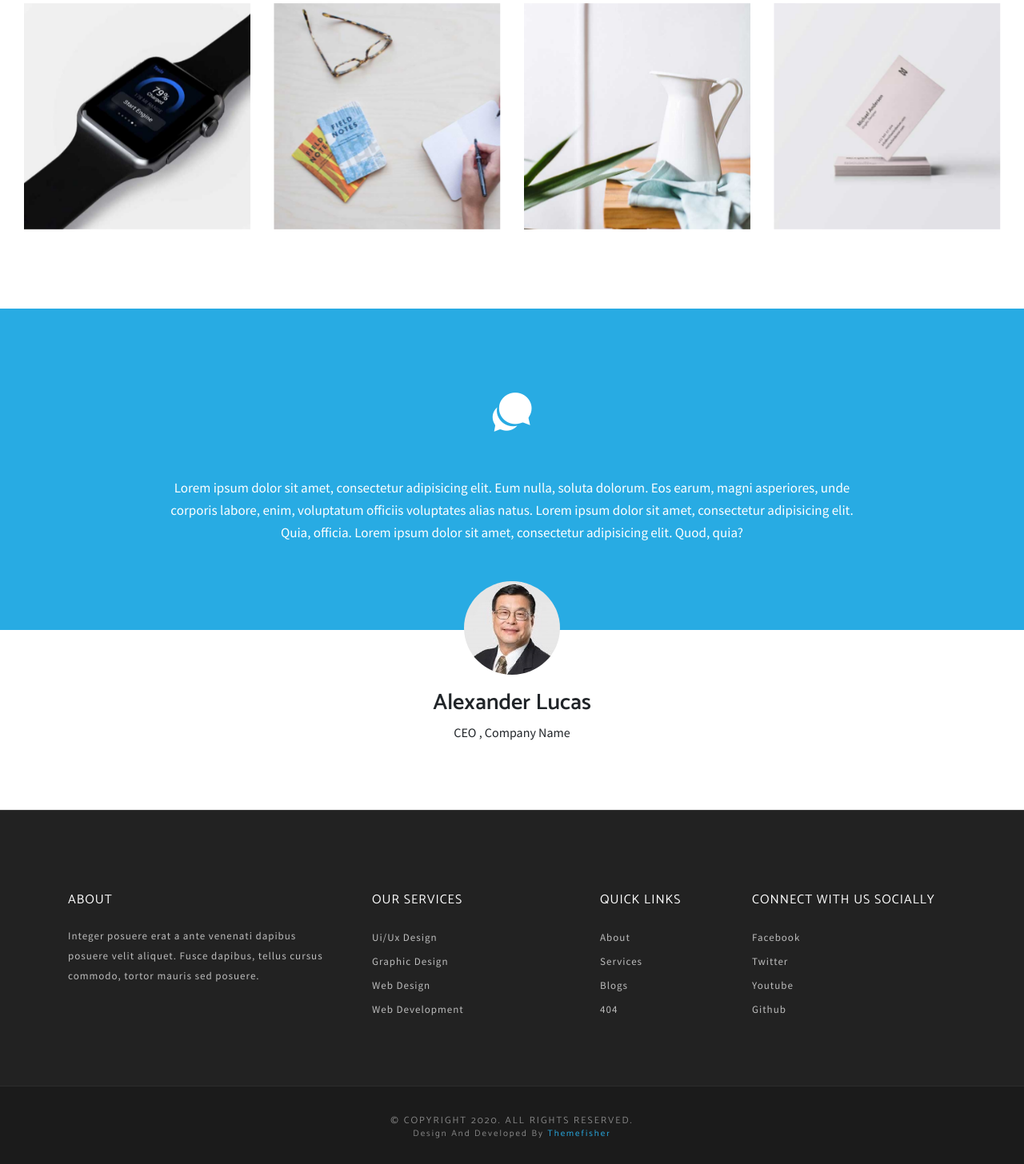
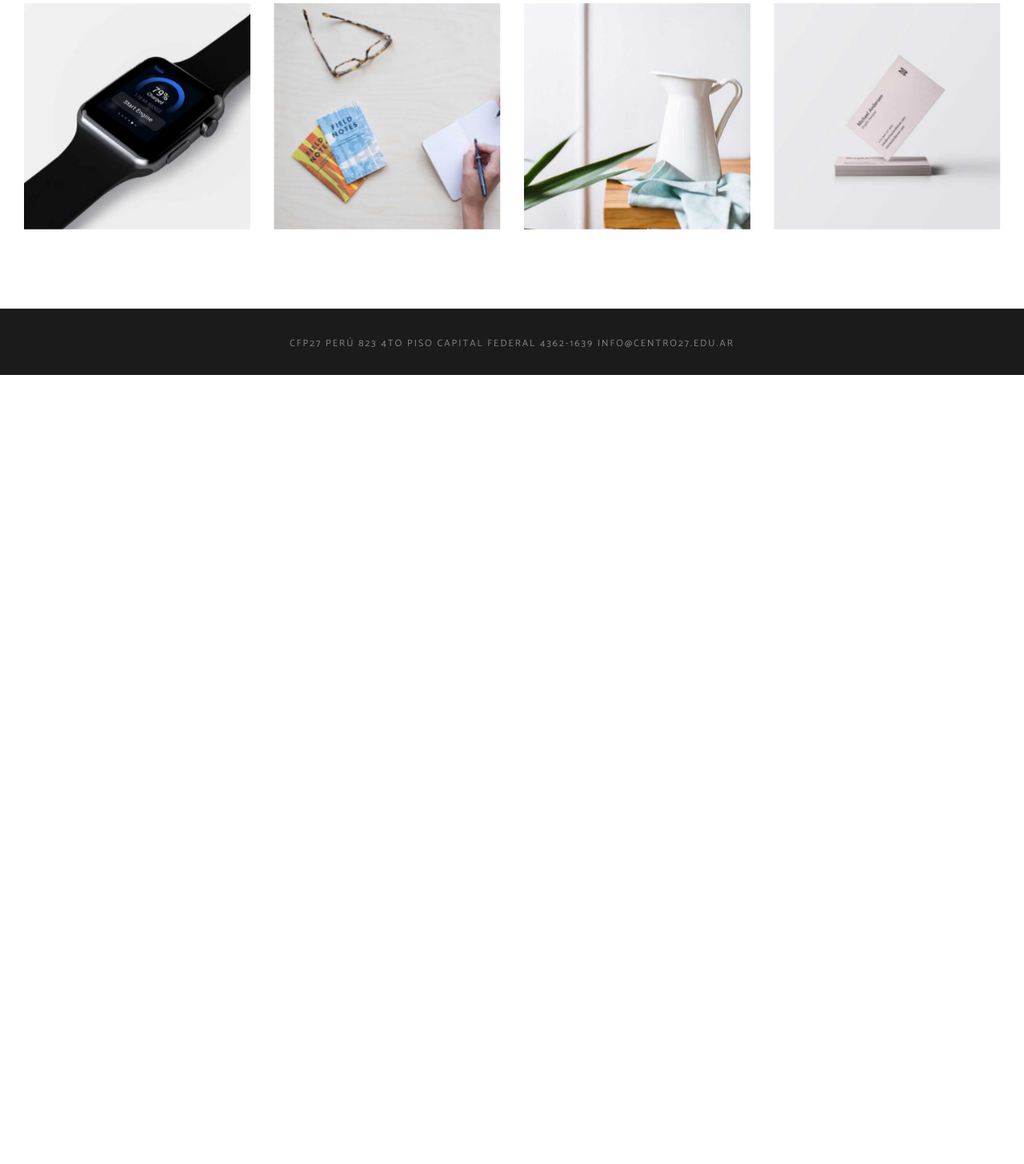
Before and after one commit to sergiogimenezclass/sitiowebcfp27, a plain HTML site: page portfolio.html in a window 1280 px wide. Shown: the part 601-2057 px from the top of the page at 80% size. After the commit the page ends 1070 px from the top, so only its background shows below. Drawn offline with Linux system fonts and the light colour scheme; some packages are replaced by stand-ins of ours; files whose address does not match are found by name.

Commit message:
Quitamos seccion de testimonios y footer

```diff
--- a/portfolio.html
+++ b/portfolio.html
@@ -263,134 +263,18 @@ End Fixed Navigation
 <!-- Start Testimonial
 =========================================== -->
 
-	<section class="testimonial section" id="testimonial">
-		<div class="container">
-			<div class="row">
-				<div class="col-lg-12">
-					<!-- testimonial wrapper -->
-					<div class="testimonial-slider">
-						<!-- testimonial single -->
-						<div class="item text-center">
-							<i class="tf-ion-chatbubbles"></i>
-							<!-- client info -->
-							<div class="client-details">
-								<p>Lorem ipsum dolor sit amet, consectetur adipisicing elit. Eum nulla, soluta dolorum. Eos earum, magni asperiores, unde corporis labore, enim, voluptatum officiis voluptates alias natus. Lorem ipsum dolor sit amet, consectetur adipisicing elit. Quia, officia. Lorem ipsum dolor sit amet, consectetur adipisicing elit. Quod, quia?</p>
-							</div>
-							<!-- /client info -->
-							<!-- client photo -->
-							<div class="client-thumb">
-								<img loading="lazy" src="images/client-logo/clients-1.jpg" class="img-fluid" alt="">
-							</div>
-							<div class="client-meta">
-								<h3>William Martin</h3>
-								<span>CEO , Company Name</span>
-							</div>
-							<!-- /client photo -->
-						</div>
-						<!-- /testimonial single -->
-
-						<!-- testimonial single -->
-						<div class="item text-center">
-							<i class="tf-ion-chatbubbles"></i>
-							<!-- client info -->
-							<div class="client-details">
-								<p>Lorem ipsum dolor sit amet, consectetur adipisicing elit. Eum nulla, soluta dolorum. Eos earum, magni asperiores, unde corporis labore, enim, voluptatum officiis voluptates alias natus. Lorem ipsum dolor sit amet, consectetur adipisicing elit. Quia, officia. Lorem ipsum dolor sit amet, consectetur adipisicing elit. Quod, quia?</p>
-							</div>
-							<!-- /client info -->
-							<!-- client photo -->
-							<div class="client-thumb">
-								<img loading="lazy" src="images/client-logo/clients-2.jpg" class="img-fluid" alt="">
-							</div>
-							<div class="client-meta">
-								<h3>Emma Harrison</h3>
-								<span>CEO , Company Name</span>
-							</div>
-							<!-- /client photo -->
-						</div>
-						<!-- /testimonial single -->
-
-						<!-- testimonial single -->
-						<div class="item text-center">
-							<i class="tf-ion-chatbubbles"></i>
-							<!-- client info -->
-							<div class="client-details">
-								<p>Lorem ipsum dolor sit amet, consectetur adipisicing elit. Eum nulla, soluta dolorum. Eos earum, magni asperiores, unde corporis labore, enim, voluptatum officiis voluptates alias natus. Lorem ipsum dolor sit amet, consectetur adipisicing elit. Quia, officia. Lorem ipsum dolor sit amet, consectetur adipisicing elit. Quod, quia?</p>
-							</div>
-							<!-- /client info -->
-							<!-- client photo -->
-							<div class="client-thumb">
-								<img loading="lazy" src="images/client-logo/clients-3.jpg" class="img-fluid" alt="">
-							</div>
-							<div class="client-meta">
-								<h3>Alexander Lucas</h3>
-								<span>CEO , Company Name</span>
-							</div>
-							<!-- /client photo -->
-						</div>
-						<!-- /testimonial single -->
-					</div>
-				</div> 		<!-- end col lg 12 -->
-			</div>	    <!-- End row -->
-		</div>       <!-- End container -->
-	</section>    <!-- End Section -->
 
 <footer id="footer" class="bg-one">
-  <div class="top-footer">
-    <div class="container">
-      <div class="row justify-content-around">
-        <div class="col-lg-4 col-md-6 mb-5 mb-lg-0">
-          <h3>about</h3>
-          <p>Integer posuere erat a ante venenati dapibus posuere velit aliquet. Fusce dapibus, tellus cursus commodo, tortor mauris sed posuere.</p>
-        </div>
-        <!-- End of .col-sm-3 -->
 
-        <div class="col-lg-3 col-md-6 mb-5 mb-lg-0">
-          <ul>
-            <li>
-              <h3>Our Services</h3>
-            </li>
-            <li><a href="service.html">Ui/Ux Design</a></li>
-            <li><a href="service.html">Graphic Design</a></li>
-            <li><a href="service.html">Web Design</a></li>
-            <li><a href="service.html">Web Development</a></li>
-          </ul>
-        </div>
-        <!-- End of .col-sm-3 -->
+	<div class="footer-bottom">
+	  <h5>cfp27
+		perú 823 4to piso
+		capital federal
+		4362-1639
+		info@centro27.edu.ar</h5>
 
-        <div class="col-lg-2 col-md-6 mb-5 mb-md-0">
-          <ul>
-            <li>
-              <h3>Quick Links</h3>
-            </li>
-            <li><a href="about.html">About</a></li>
-            <li><a href="service.html">Services</a></li>
-            <li><a href="blog.html">Blogs</a></li>
-            <li><a href="404.html">404</a></li>
-          </ul>
-        </div>
-        <!-- End of .col-sm-3 -->
-
-        <div class="col-lg-3 col-md-6">
-          <ul>
-            <li>
-              <h3>Connect with us Socially</h3>
-            </li>
-            <li><a href="https://www.facebook.com/themefisher/">Facebook</a></li>
-            <li><a href="https://www.twitter.com/themefisher/">Twitter</a></li>
-            <li><a href="https://www.youtube.com/channel/UCx9qVW8VF0LmTi4OF2F8YdA">Youtube</a></li>
-            <li><a href="https://www.github.com/themefisher/">Github</a></li>
-          </ul>
-        </div>
-        <!-- End of .col-sm-3 -->
-
-      </div>
-    </div> <!-- end container -->
-  </div>
-  <div class="footer-bottom">
-    <h5>&copy; Copyright 2020. All rights reserved.</h5>
-    <h6>Design and Developed by <a href="https://themefisher.com/">Themefisher</a></h6>
-  </div>
-</footer> <!-- end footer -->
+	</div>
+  </footer> <!-- end footer -->
 
 
 <!-- end Footer Area
```
